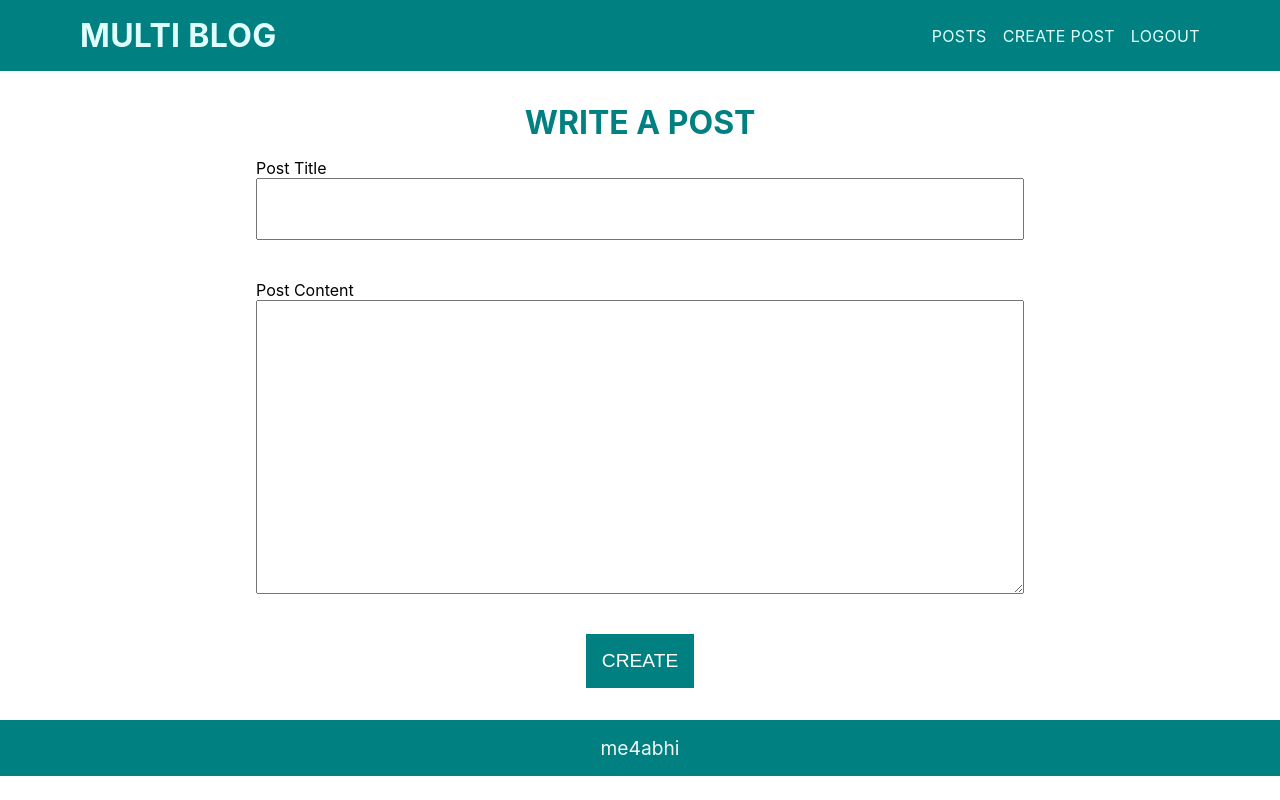
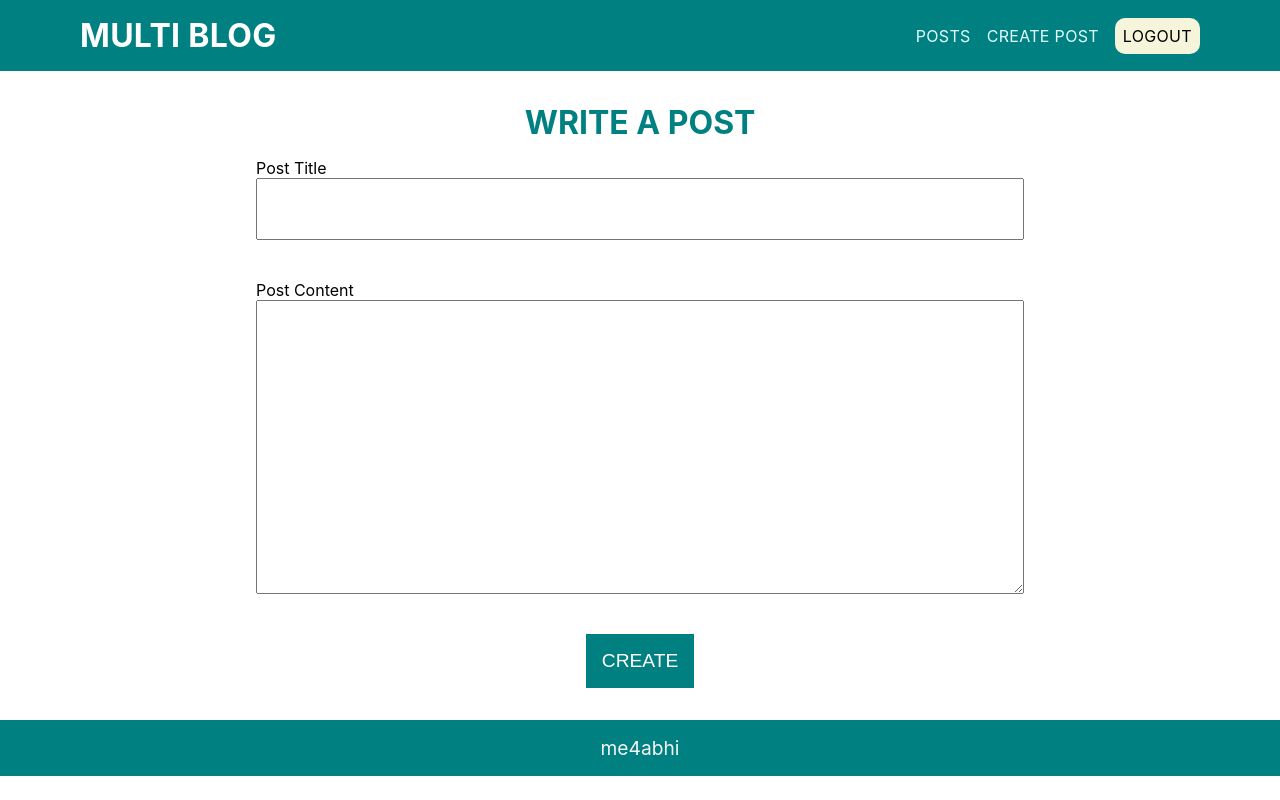
Before and after one commit to me4abhi/MULTI-BLOG, a React (Create React App) app: page /create-post in a window 1280 px wide. Built offline with nearby package versions, Linux system fonts and the light colour scheme; no server answers; sample sign-in values are in the browser's storage.

Commit message:
modify: logout-btn~design

```diff
--- a/package.json
+++ b/package.json
@@ -11,6 +11,7 @@
     "@testing-library/react": "^13.4.0",
     "@testing-library/user-event": "^13.5.0",
     "firebase": "^9.21.0",
+    "firebase-tools": "^12.0.0",
     "react": "^18.2.0",
     "react-dom": "^18.2.0",
     "react-phone-input-2": "^2.15.1",
--- a/src/components/Header/Header.css
+++ b/src/components/Header/Header.css
@@ -1,7 +1,7 @@
 #header {
   display: flex;
   flex-direction: row;
-  justify-content: end;
+  justify-content: flex-end;
   gap: 1rem;
   align-items: center;
   padding: 1rem 5rem;
@@ -18,14 +18,15 @@
   cursor: default;
 }
 
-header > a,
 #header-title > a {
+  cursor: default;
+  text-decoration: none;
+  color: white;
+}
+
+header > a {
   text-decoration: none;
   color: lightcyan;
-}
-
-#header-title > a {
-  cursor: default;
 }
 
 header > a:hover {
@@ -33,7 +34,20 @@ header > a:hover {
   text-decoration: overline;
 }
 
-header > a:active {
+header > a:last-child {
+  background-color: beige;
+  color: black;
+  padding: 0.5rem;
+  border-radius: 10px;
+}
+
+header > a:last-child:hover {
+  background-color: papayawhip;
+  color: black;
+  text-decoration: none;
+}
+
+/* header > a:active {
   color: black;
   text-decoration: overline;
-}
+} */
--- a/src/pages/home/home.js
+++ b/src/pages/home/home.js
@@ -1,6 +1,4 @@
 import Login from "../../components/Login/Login";
-import Header from "../../components/Header/Header";
-import Footer from "../../components/Footer/Footer";
 import Posts from "../posts/posts";
 
 let isAuthenticated = localStorage.getItem("isLoggedIn");
```
Also changed, not shown: 1 other file (tests, documents, lock files or other folders).
